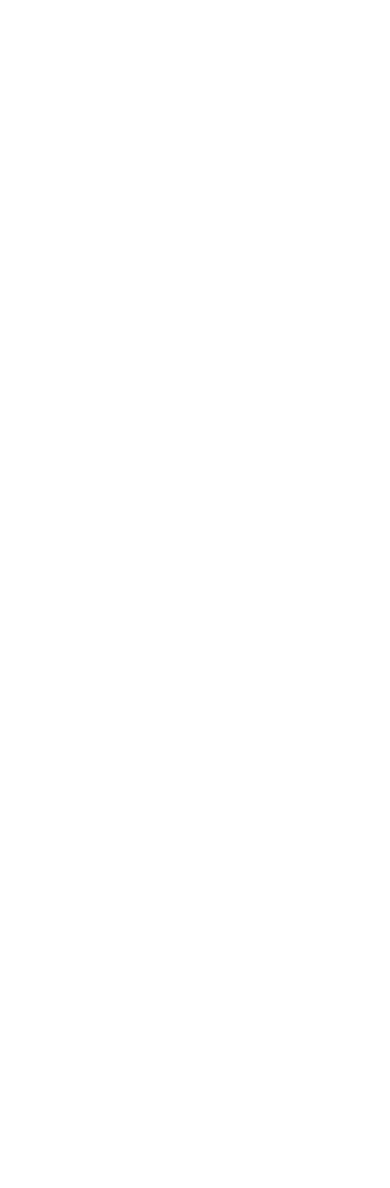
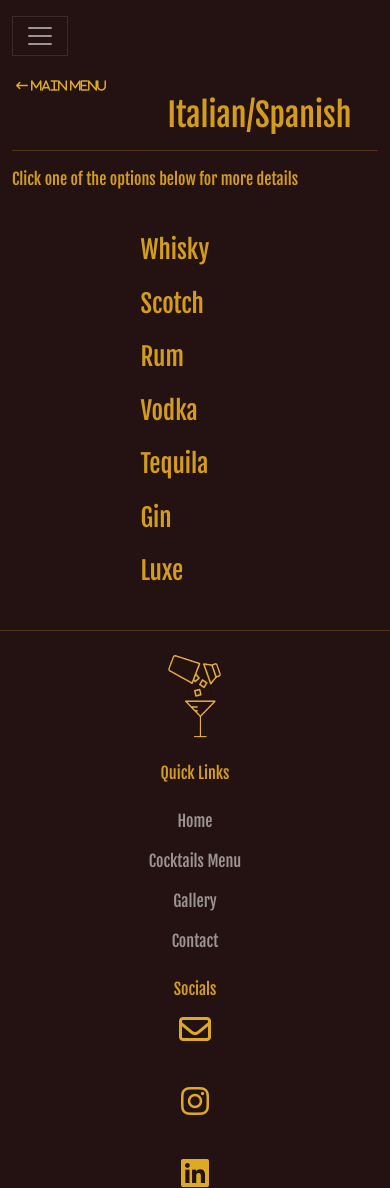
Before and after one commit to Andrew-Rezk/Bartender-Website, a plain HTML site: page italian.html in a window 390 px wide. Before the commit the page ends 844 px from the top, so only its background shows below. Drawn offline with nearby package versions, Linux system fonts and the light colour scheme; a web font is replaced by a local one.

Commit message:
made changes

```diff
--- a/caribbean.html
+++ b/caribbean.html
@@ -0,0 +1,139 @@
+<!DOCTYPE html>
+<html lang="en">
+<head>
+    <meta charset="UTF-8">
+    <meta http-equiv="X-UA-Compatible" content="IE=edge">
+    <meta name="viewport" content="width=device-width, initial-scale=1.0">
+    <link rel="icon" href="/images/logo3.png" type="image/icon type">
+    <script src="https://kit.fontawesome.com/d9f74c8256.js" crossorigin="anonymous"></script>
+    <link href="https://cdn.jsdelivr.net/npm/bootstrap@5.1.3/dist/css/bootstrap.min.css" rel="stylesheet" integrity="sha384-1BmE4kWBq78iYhFldvKuhfTAU6auU8tT94WrHftjDbrCEXSU1oBoqyl2QvZ6jIW3" crossorigin="anonymous">
+    <script src="https://code.jquery.com/jquery-3.2.1.slim.min.js" integrity="sha384-KJ3o2DKtIkvYIK3UENzmM7KCkRr/rE9/Qpg6aAZGJwFDMVNA/GpGFF93hXpG5KkN" crossorigin="anonymous"></script>
+    <script src="https://cdnjs.cloudflare.com/ajax/libs/popper.js/1.12.9/umd/popper.min.js" integrity="sha384-ApNbgh9B+Y1QKtv3Rn7W3mgPxhU9K/ScQsAP7hUibX39j7fakFPskvXusvfa0b4Q" crossorigin="anonymous"></script>
+    <script src="https://maxcdn.bootstrapcdn.com/bootstrap/4.0.0/js/bootstrap.min.js" integrity="sha384-JZR6Spejh4U02d8jOt6vLEHfe/JQGiRRSQQxSfFWpi1MquVdAyjUar5+76PVCmYl" crossorigin="anonymous"></script>
+    <link rel="stylesheet" href="styles.css">
+    <link rel="stylesheet" href="menu.css">
+    <title>Leo Marin</title>
+</head>
+<body>
+    <nav class="navbar navbar-expand-lg navbar-dark py-3">
+        <div class="container">
+            <!-- data-bs-target points to the div of menu items which we want to show when button is clicked -->
+            <button
+            class="navbar-toggler"
+            type="button"
+            data-bs-toggle="collapse"
+            data-bs-target="#navmenu">
+            <!-- hamburger menu icon in span tag -->
+            <span class="navbar-toggler-icon"></span>
+            </button>
+             <!-- collapse & navbar-collapse classes are menu classes which collapses on smaller screens -->
+             <div class="collapse navbar-collapse" id="navmenu">
+                <!-- need navbar-nav class for every ul list in a navbar & ms-auto to put li items on right side-->
+                <ul class="navbar-nav ms-auto">
+                    <!-- need nav-item for every li item -->
+                    <li class="nav-item">
+                        <!-- every link inside nav needs nav-link class -->
+                        <a href="/index.html" class="nav-link">Home</a>
+                    </li>
+                    <li class="nav-item">
+                        <a href="/menu.html" class="nav-link">Cocktails Menu</a>
+                    </li>
+                    <li class="nav-item">
+                        <a href="/gallery.html" class="nav-link">Gallery</a>
+                    </li>
+                    <li class="nav-item">
+                        <a href="/contact.html" class="nav-link">Contact</a>
+                    </li>
+                </ul>
+            </div>
+        </div>
+    </nav>
+    <!-- Main Body -->
+    <a href="/menu.html" class="return"><i class="fa-solid fa-arrow-left-long"> Main Menu</i></a>
+
+    <div class="container">
+        <h1>Caribbean</h1>
+        <hr style="color: rgb(210, 156, 29);">
+        <p class="phone-option">Click one of the options below for more details</p>
+    </div>
+
+    <div class="container">
+        <nav class="navbar navbar-expand-lg navbar-dark py-3" id="menu-nav">
+            <div class="container">
+                <div class="">
+                    <ul class="navbar-nav ms-auto">
+                        <li class="nav-item">
+                            <a href="/index.html" class="nav-link left">Whisky</a>
+                        </li>
+                        <li class="nav-item">
+                            <a href="/menu.html" class="nav-link left">Scotch</a>
+                        </li>
+                        <li class="nav-item">
+                            <a href="/gallery.html" class="nav-link left">Rum</a>
+                        </li>
+                        <li class="nav-item">
+                            <a href="/contact.html" class="nav-link left">Vodka</a>
+                        </li>
+                        <li class="nav-item">
+                            <a href="/contact.html" class="nav-link left">Tequila</a>
+                        </li>
+                        <li class="nav-item">
+                            <a href="/contact.html" class="nav-link left">Cognac</a>
+                        </li>
+                        <li class="nav-item">
+                            <a href="/contact.html" class="nav-link left">For the Ladies</a>
+                        </li>
+                    </ul>
+                </div>
+            </div>
+        </nav>
+    </div>
+
+
+                                                <!--Footer-->
+
+    <hr style="color: rgb(210, 156, 29);">
+    <footer>
+        <div id="logo2">
+        <img src="/images/logo3(1).png" class="mx-auto d-block" id="logo" alt="logo">
+        </div>
+        <div class="container">
+            <div class="row justify-content-between text-center">
+                <div class="col-4" >
+                    <nav class="navbar-dark py-3" >
+                        <div>
+                            <ul class="navbar-nav ms-auto">
+                                <li>
+                                    <p style="color: rgb(210, 156, 29);"> Quick Links </p>
+                                </li>
+                                <li class="nav-item">
+                                    <a href="/index.html" class="nav-link">Home</a>
+                                </li>
+                                <li class="nav-item">
+                                    <a href="/menu.html" class="nav-link">Cocktails Menu</a>
+                                </li>
+                                <li class="nav-item">
+                                    <a href="/gallery.html" class="nav-link">Gallery</a>
+                                </li>
+                                <li class="nav-item">
+                                    <a href="/contact.html" class="nav-link">Contact</a>
+                                </li>
+                            </ul>
+                        </div>
+                    </nav>
+                </div>
+
+                <div class="col-4">
+                    <ul class="navbar-nav ms-auto">
+                        <li class="nav-item"><p style="color: rgb(210, 156, 29);"> Socials </p></li>
+                        <li class="nav-item mb-5"><a href= "mailto: 1leandromarin@gmail.com" target="_blank"><i class="fa fa-envelope fa-2xl" aria-hidden="true"></i></a></li>
+                        <li class="nav-item mb-5"><a href="https://www.instagram.com/_m.xaleandro/?hl=en" target="_blank"><i class="fa-brands fa-instagram fa-2xl" alt="instagram"></i></a></li>
+                        <li class="nav-item"><a href="https://www.linkedin.com/in/leandro-marin-b-eng-170044170/" target="_blank"><i class="fa-brands fa-linkedin fa-2xl" alt="linkedin"></i></a></li>
+                    </ul>
+                </div>
+            </div>
+        </div>
+    </footer>
+    <script src="https://cdn.jsdelivr.net/npm/bootstrap@5.1.3/dist/js/bootstrap.bundle.min.js" integrity="sha384-ka7Sk0Gln4gmtz2MlQnikT1wXgYsOg+OMhuP+IlRH9sENBO0LRn5q+8nbTov4+1p" crossorigin="anonymous"></script>
+</body>
+</html>
--- a/italian.html
+++ b/italian.html
@@ -0,0 +1,137 @@
+<!DOCTYPE html>
+<html lang="en">
+<head>
+    <meta charset="UTF-8">
+    <meta http-equiv="X-UA-Compatible" content="IE=edge">
+    <meta name="viewport" content="width=device-width, initial-scale=1.0">
+    <link rel="icon" href="/images/logo3.png" type="image/icon type">
+    <script src="https://kit.fontawesome.com/d9f74c8256.js" crossorigin="anonymous"></script>
+    <link href="https://cdn.jsdelivr.net/npm/bootstrap@5.1.3/dist/css/bootstrap.min.css" rel="stylesheet" integrity="sha384-1BmE4kWBq78iYhFldvKuhfTAU6auU8tT94WrHftjDbrCEXSU1oBoqyl2QvZ6jIW3" crossorigin="anonymous">
+    <script src="https://code.jquery.com/jquery-3.2.1.slim.min.js" integrity="sha384-KJ3o2DKtIkvYIK3UENzmM7KCkRr/rE9/Qpg6aAZGJwFDMVNA/GpGFF93hXpG5KkN" crossorigin="anonymous"></script>
+    <script src="https://cdnjs.cloudflare.com/ajax/libs/popper.js/1.12.9/umd/popper.min.js" integrity="sha384-ApNbgh9B+Y1QKtv3Rn7W3mgPxhU9K/ScQsAP7hUibX39j7fakFPskvXusvfa0b4Q" crossorigin="anonymous"></script>
+    <script src="https://maxcdn.bootstrapcdn.com/bootstrap/4.0.0/js/bootstrap.min.js" integrity="sha384-JZR6Spejh4U02d8jOt6vLEHfe/JQGiRRSQQxSfFWpi1MquVdAyjUar5+76PVCmYl" crossorigin="anonymous"></script>
+    <link rel="stylesheet" href="styles.css">
+    <link rel="stylesheet" href="menu.css">
+    <title>Leo Marin</title>
+</head>
+<body>
+    <nav class="navbar navbar-expand-lg navbar-dark py-3">
+        <div class="container">
+            <!-- data-bs-target points to the div of menu items which we want to show when button is clicked -->
+            <button
+            class="navbar-toggler"
+            type="button"
+            data-bs-toggle="collapse"
+            data-bs-target="#navmenu">
+            <!-- hamburger menu icon in span tag -->
+            <span class="navbar-toggler-icon"></span>
+            </button>
+             <!-- collapse & navbar-collapse classes are menu classes which collapses on smaller screens -->
+             <div class="collapse navbar-collapse" id="navmenu">
+                <!-- need navbar-nav class for every ul list in a navbar & ms-auto to put li items on right side-->
+                <ul class="navbar-nav ms-auto">
+                    <!-- need nav-item for every li item -->
+                    <li class="nav-item">
+                        <!-- every link inside nav needs nav-link class -->
+                        <a href="/index.html" class="nav-link">Home</a>
+                    </li>
+                    <li class="nav-item">
+                        <a href="/menu.html" class="nav-link">Cocktails Menu</a>
+                    </li>
+                    <li class="nav-item">
+                        <a href="/gallery.html" class="nav-link">Gallery</a>
+                    </li>
+                    <li class="nav-item">
+                        <a href="/contact.html" class="nav-link">Contact</a>
+                    </li>
+                </ul>
+            </div>
+        </div>
+    </nav>
+    <!-- Main Body -->
+    <a href="/menu.html" class="return"><i class="fa-solid fa-arrow-left-long"> Main Menu</i></a>
+
+    <div class="container">
+        <h1>Italian/Spanish</h1>
+        <hr style="color: rgb(210, 156, 29);">
+        <p class="phone-option">Click one of the options below for more details</p>
+    </div>
+
+    <div class="container">
+        <nav class="navbar navbar-expand-lg navbar-dark py-3" id="menu-nav">
+            <div class="container">
+                <div class="">
+                    <ul class="navbar-nav ms-auto">
+                        <li class="nav-item">
+                            <a href="/index.html" class="nav-link left menu-items">Whisky</a>
+                        </li>
+                        <li class="nav-item">
+                            <a href="/menu.html" class="nav-link left menu-items">Scotch</a>
+                        </li>
+                        <li class="nav-item">
+                            <a href="/gallery.html" class="nav-link left menu-items">Rum</a>
+                        </li>
+                        <li class="nav-item">
+                            <a href="/contact.html" class="nav-link left menu-items">Vodka</a>
+                        </li>
+                        <li class="nav-item">
+                            <a href="/contact.html" class="nav-link left menu-items">Tequila</a>
+                        </li>
+                        <li class="nav-item">
+                            <a href="/contact.html" class="nav-link left menu-items">Gin</a>
+                        </li>
+                        <li class="nav-item">
+                            <a href="/contact.html" class="nav-link left menu-items">Luxe</a>
+                        </li>
+                    </ul>
+                </div>
+            </div>
+        </nav>
+    </div>
+
+    <!--footer-->
+    <hr style="color: rgb(210, 156, 29);">
+    <footer>
+        <div id="logo2">
+        <img src="/images/logo3(1).png" class="mx-auto d-block" id="logo" alt="logo">
+        </div>
+        <div class="container">
+            <div class="row justify-content-between text-center">
+                <div class="col-4" >
+                    <nav class="navbar-dark py-3" >
+                        <div>
+                            <ul class="navbar-nav ms-auto">
+                                <li>
+                                    <p style="color: rgb(210, 156, 29);"> Quick Links </p>
+                                </li>
+                                <li class="nav-item">
+                                    <a href="/index.html" class="nav-link">Home</a>
+                                </li>
+                                <li class="nav-item">
+                                    <a href="/menu.html" class="nav-link">Cocktails Menu</a>
+                                </li>
+                                <li class="nav-item">
+                                    <a href="/gallery.html" class="nav-link">Gallery</a>
+                                </li>
+                                <li class="nav-item">
+                                    <a href="/contact.html" class="nav-link">Contact</a>
+                                </li>
+                            </ul>
+                        </div>
+                    </nav>
+                </div>
+
+                <div class="col-4">
+                    <ul class="navbar-nav ms-auto">
+                        <li class="nav-item"><p style="color: rgb(210, 156, 29);"> Socials </p></li>
+                        <li class="nav-item mb-5"><a href= "mailto: 1leandromarin@gmail.com" target="_blank"><i class="fa fa-envelope fa-2xl" aria-hidden="true"></i></a></li>
+                        <li class="nav-item mb-5"><a href="https://www.instagram.com/_m.xaleandro/?hl=en" target="_blank"><i class="fa-brands fa-instagram fa-2xl" alt="instagram"></i></a></li>
+                        <li class="nav-item"><a href="https://www.linkedin.com/in/leandro-marin-b-eng-170044170/" target="_blank"><i class="fa-brands fa-linkedin fa-2xl" alt="linkedin"></i></a></li>
+                    </ul>
+                </div>
+            </div>
+        </div>
+    </footer>
+    <script src="https://cdn.jsdelivr.net/npm/bootstrap@5.1.3/dist/js/bootstrap.bundle.min.js" integrity="sha384-ka7Sk0Gln4gmtz2MlQnikT1wXgYsOg+OMhuP+IlRH9sENBO0LRn5q+8nbTov4+1p" crossorigin="anonymous"></script>
+</body>
+</html>
--- a/menu.css
+++ b/menu.css
@@ -1,3 +1,8 @@
+h1{
+  margin-top: 0;
+  font-size: 3rem;
+}
+
 h2 {
     color: rgb(210, 156, 29);
     width: 33.33%;
@@ -5,6 +10,11 @@ h2 {
     margin-top: 1rem;
     justify-content: center;
     display: flex;
+  }
+
+  .phone-option{
+    color: rgb(210, 156, 29);
+    display: none;
   }
 
   .images {
@@ -20,3 +30,65 @@ h2 {
   .images:hover {
     cursor: pointer;
   }
+
+  #menu-nav{
+    width: 90%;
+    margin: auto;
+    font-size: 25px;
+  }
+
+  .navbar-nav .nav-link {
+    margin-right: 25px;
+    margin-left: 25px;
+}
+
+.menu-items{
+  color: rgb(210, 156, 29) !important;
+
+}
+
+a{
+  text-decoration: none;
+}
+
+a.left
+{
+    position: relative;
+}
+
+a.left:before {
+  content: "";
+  position: absolute;
+  width: 0;
+  height: 2px;
+  bottom: 0;
+  left: 0;
+  background-color: rgb(210, 156, 29);
+  visibility: hidden;
+  transition: all 0.3s ease-in-out;
+}
+
+a.left:hover:before {
+  visibility: visible;
+  width: 100%;
+}
+
+@media only screen and (max-width: 600px) {
+  #menu-nav{
+    width: 50%;
+    margin: auto;
+  }
+  a.left:hover:before {
+    visibility: none;
+  }
+  h1 {
+    font-size: 2rem;
+  }
+  .phone-option {
+    display: block;
+  }
+  .images{
+    height: 100px;
+    width: 100px;
+  }
+}
--- a/styles.css
+++ b/styles.css
@@ -119,23 +119,6 @@ label {
     left: 0;
 }
 
-@media only screen and (max-width: 600px) {
-    .col-4 {
-      width: 0;
-    }
-    .row > * {
-        flex-shrink: 0;
-        width: 100%;
-    }
-    #socials_text{
-        margin-top: 16px;
-    }
-
-    .home-c{
-       transform: scale(2);
-    }
-  }
-
   #status {
     width: 50%;
     max-width: 500px;
@@ -174,3 +157,29 @@ label {
   .fa {
     font-weight: var(--fa-style, 400);
   }
+
+  /* Menus */
+  .return {
+    color: #dcaa25;
+    font-size: 12px;
+    margin: 1rem;
+  }
+
+
+/*Queries */
+  @media only screen and (max-width: 600px) {
+    .col-4 {
+      width: 0;
+    }
+    .row > * {
+        flex-shrink: 0;
+        width: 100%;
+    }
+    #socials_text{
+        margin-top: 16px;
+    }
+
+    .home-c{
+       transform: scale(2);
+    }
+  }
```
Also changed, not shown: contact.html (+2 -6 lines), gallery.html (+3 -3 lines), index.html (+2 -2 lines), menu.html (+7 -7 lines), punjabi.html (+136 -0 lines), images/caribbean.jpg (added), images/italian.png (added), images/punjabi.jpg (added).
